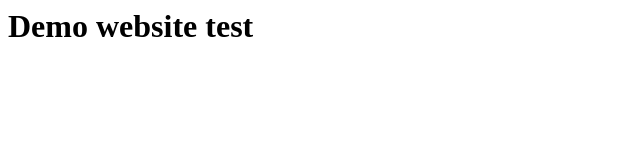
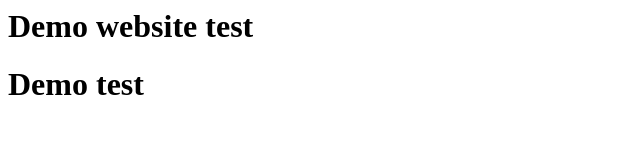
Before and after one commit to git-syeda/cart, a plain HTML site: page code/index.html in a window 1280 px wide. Shown: the whole page, without its empty margins (0-640 px from the left). Drawn offline with Linux system fonts and the light colour scheme.

Commit message:
Update index.html

```diff
--- a/code/index.html
+++ b/code/index.html
@@ -1 +1,2 @@
 <h1> Demo website test</h1>
+<h1> Demo test</h1>
```
